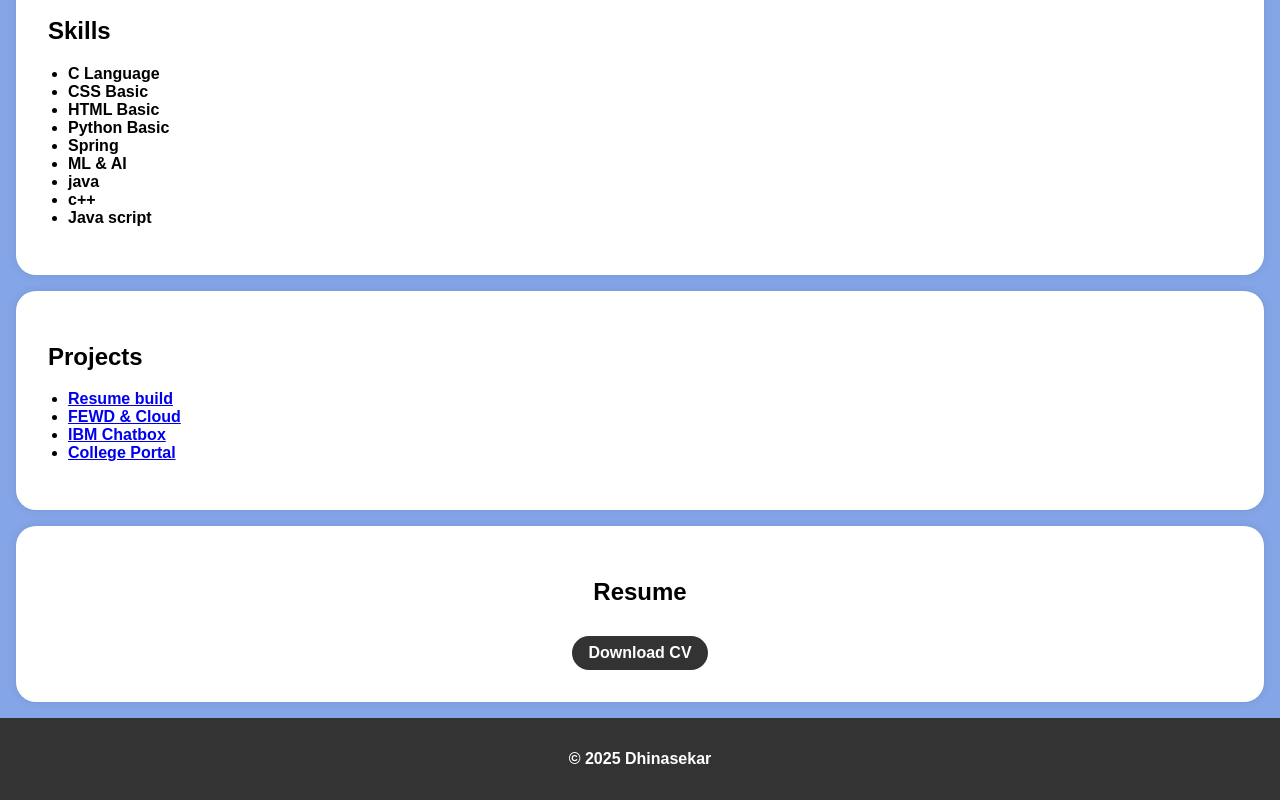
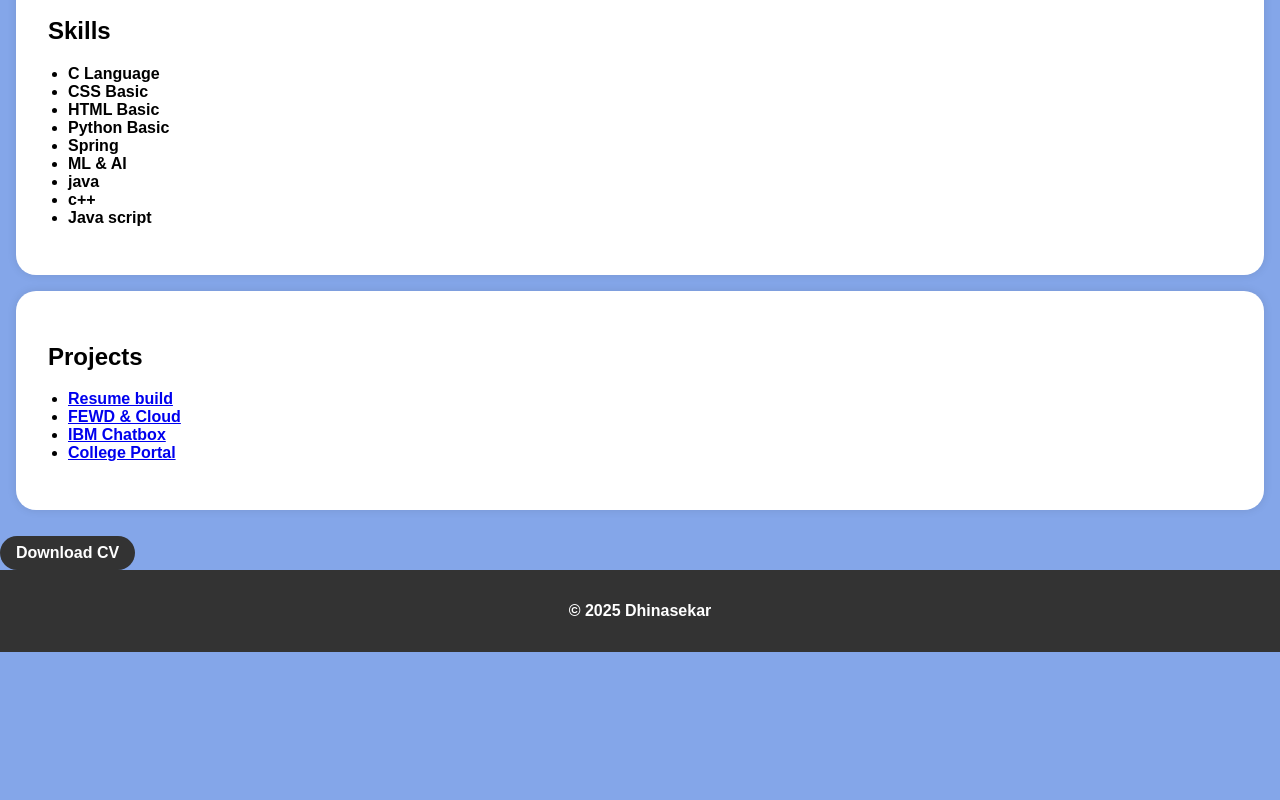
Before and after one commit to dhinasekar9659/digitl-portfolio, a plain HTML site: page index.html in a window 1280 px wide. Shown: the part 625-1425 px from the top of the page. After the commit the page ends 1277 px from the top, so only its background shows below. Drawn offline with Linux system fonts and the light colour scheme.

Commit message:
Update index.html

```diff
--- a/index.html
+++ b/index.html
@@ -158,12 +158,7 @@
         </div>
     </section>
 
-    <section id="resume">
-
-        <div class="section-content">
-            <center>
-            <h2>Resume</h2>
-            <a href="https://drive.google.com/file/d/1Tzd92r_j9PMuTdU7NW_-uPOTNKf9W90f/view?usp=drivesdk" target="_blank" class="download-button">Download CV</a>
+    <a href="resume.pdf" target="_blank" class="download-button">Download CV</a>
         </center>
         </div>
 
```
